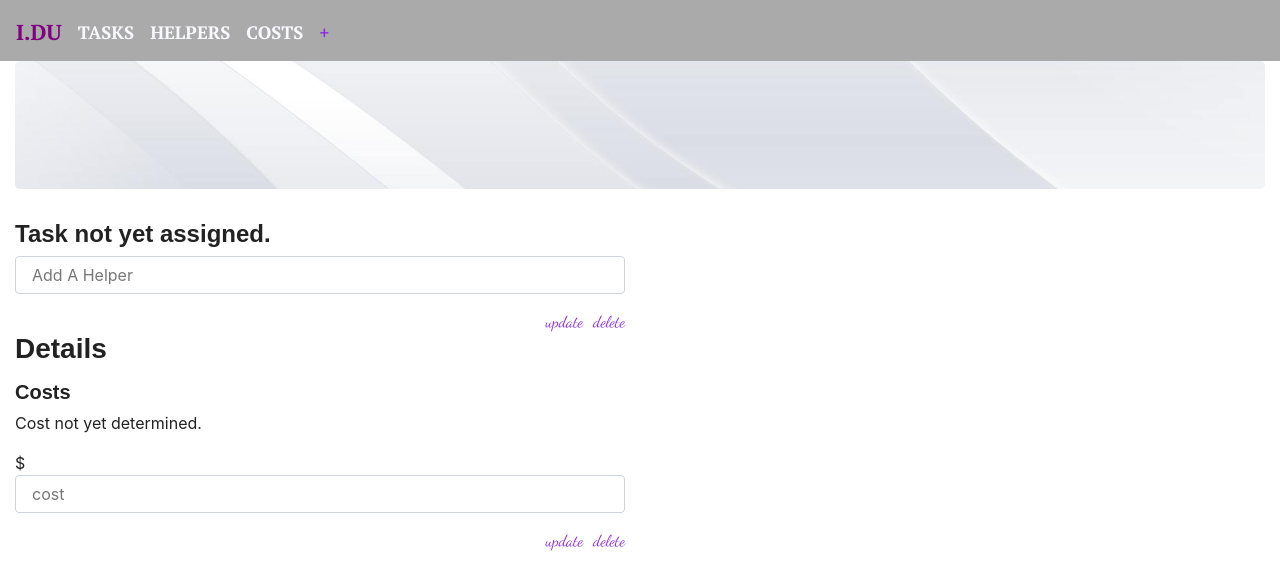
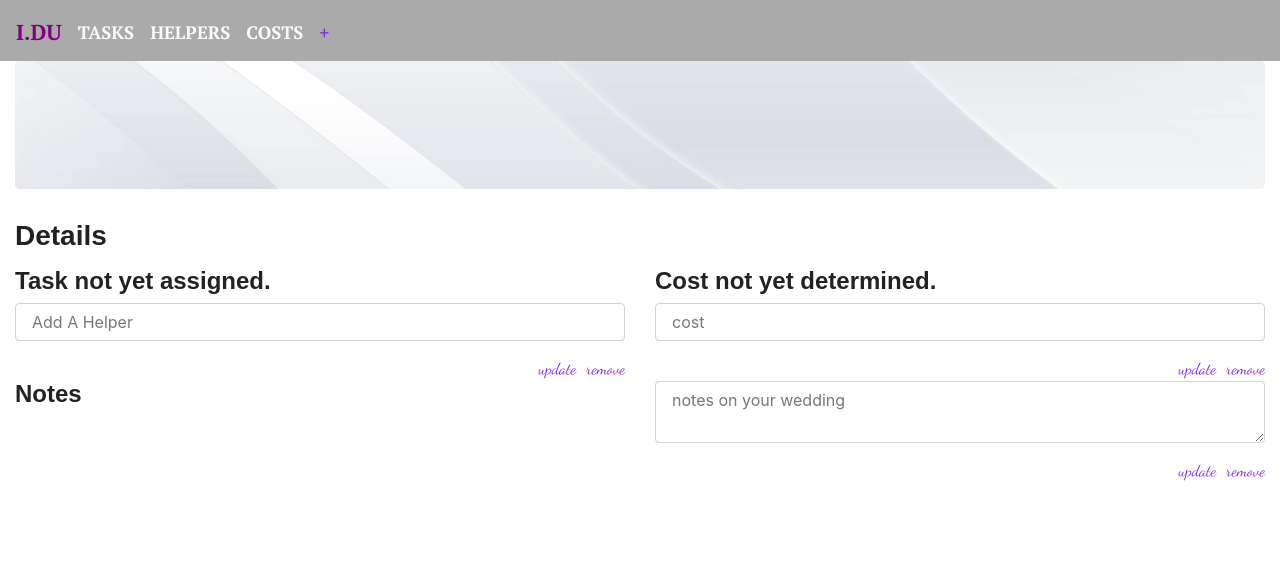
Before and after one commit to aWanderous/FinalBootcampProject, a React (Create React App) app in the folder client/: page /Task/1 in a window 1280 px wide. Shown: the top 588 px of the page. Built offline with nearby package versions, Linux system fonts and the light colour scheme; no server answers; a web font is replaced by a local one.

Commit message:
added notes to tasks

```diff
--- a/client/src/components/Form/index.js
+++ b/client/src/components/Form/index.js
@@ -1,4 +1,5 @@
 import React from "react";
+import "./style.css";
 
 // This file exports the Input, TextArea, and FormBtn components
 
@@ -13,14 +14,14 @@ export function Input(props) {
 export function TextArea(props) {
   return (
     <div className="form-group">
-      <textarea className="form-control" rows="9" {...props} />
+      <textarea className="form-control"{...props} />
     </div>
   );
 }
 
 export function FormBtn(props) {
   return (
-    <button {...props} style={{marginBottom: 10 }} className="btn-lg btn-success">
+    <button className="btn-sm btn-secondary" {...props} >
       {props.children}
     </button>
   );
--- /dev/null
+++ b/client/src/components/Form/style.css
@@ -0,0 +1,3 @@
+button {
+    margin-bottom: 10px;
+}
--- a/client/src/components/DeleteBtn/index.js
+++ b/client/src/components/RemoveBtn/index.js
@@ -3,12 +3,12 @@ import "./style.css";
 
 // The ...props means, spread all of the passed props onto this element
 // That way we don't have to define them all individually
-function DeleteBtn(props) {
+function RemoveBtn(props) {
   return (
-    <span className="delete-btn" {...props} role="button" tabIndex="0">
-      delete
+    <span className="remove-btn" {...props} role="button" tabIndex="0">
+      remove
     </span>
   );
 }
 
-export default DeleteBtn;
+export default RemoveBtn;
--- a/client/src/components/DeleteBtn/style.css
+++ b/client/src/components/RemoveBtn/style.css
@@ -1,4 +1,4 @@
-.delete-btn {
+.remove-btn {
   float: right;
   color: blueviolet;
   font-family: 'Dancing Script', cursive;
--- a/client/src/pages/Details.js
+++ b/client/src/pages/Details.js
@@ -2,8 +2,8 @@ import React, { Component } from "react";
 import { Col, Row, Container } from "../components/Grid";
 import Jumbotron from "../components/Jumbotron";
 import API from "../utils/API";
-import { Input } from "../components/Form";
-import DeleteBtn from "../components/DeleteBtn";
+import { Input, TextArea, } from "../components/Form";
+import RemoveBtn from "../components/RemoveBtn";
 import UpdateBtn from "../components/UpdateBtn";
 
 class Details extends Component {
@@ -30,6 +30,13 @@ class Details extends Component {
         .catch((err) => console.log(err));
   };
 
+  deleteNote = () => {
+    window.location.reload(false);
+			API.updateTask(this.props.match.params.id,{ note: ""})
+				.then((res) => this.loadTasks())
+        .catch((err) => console.log(err));
+  };
+
   deleteCost = () => {
     window.location.reload(false);
 			API.updateTask(this.props.match.params.id,{ cost: ""})
@@ -39,8 +46,8 @@ class Details extends Component {
 
   updateTask = () => {
     window.location.reload(false);
-		if (this.state.helper || this.state.cost) {
-			API.updateTask(this.props.match.params.id,{ helper: this.state.helper, cost: this.state.cost })
+		if (this.state.helper || this.state.cost || this.state.note) {
+			API.updateTask(this.props.match.params.id,{ helper: this.state.helper, cost: this.state.cost, note: this.state.note })
 				.then((res) => this.loadTasks())
 				.catch((err) => console.log(err));
 		}
@@ -64,7 +71,17 @@ class Details extends Component {
           </Col>
         </Row>
         <Row>
-          <Col size="md-10 md-offset-1">
+          <Col size="md-12 md-offset-1">
+            <article>
+              <h3>Details</h3>
+              <p>
+                {this.state.task.details}
+              </p>
+            </article>
+          </Col>
+        </Row>
+        <Row>
+          <Col size="md-6 md-offset-1">
             <article>
               <h4>
                 {this.state.task.helper ? (
@@ -74,60 +91,63 @@ class Details extends Component {
                 )}
                 </h4>
             </article>
-          </Col>
-        </Row>
         <form>
-					<Row>
-						<Col size='md-6'>
 							<Input
 								value={this.state.helper}
 								onChange={this.handleInputChange}
 								name='helper'
 								placeholder='Add A Helper'
 							/>
-              <DeleteBtn onClick={() => this.deleteHelper(this.state.helper)} />
+              <RemoveBtn onClick={() => this.deleteHelper(this.state.helper)} />
 							<UpdateBtn onClick={() => this.updateTask(this.state.helper)} />
+					</form>
 						</Col>
-					</Row>
-					</form>
-        <Row>
-          <Col size="md-10 md-offset-1">
+          <Col size="md-6 md-offset-1">
             <article>
-              <h3>Details</h3>
-              <p>
-                {this.state.task.details}
-              </p>
-            </article>
-          </Col>
-        </Row>
-        <Row>
-          <Col size="md-10 md-offset-1">
-            <article>
-              <h5>Costs</h5>
-              <p>
+              <h4>
               {this.state.task.cost ? (
-                "$" + this.state.task.cost
+                "This costs : $" + this.state.task.cost
                 ) : (
                   "Cost not yet determined."
                 )}
-              </p>
+              </h4>
             </article>
-          </Col>
-        </Row>
         <form>
-					<Row>
-						<Col size='md-6'>
-							$<Input
+							<Input
 								value={this.state.cost}
 								onChange={this.handleInputChange}
 								name='cost'
 								placeholder='cost'
 							/>
-              <DeleteBtn onClick={() => this.deleteCost(this.state.cost)} />
+              <RemoveBtn onClick={() => this.deleteCost(this.state.cost)} />
 							<UpdateBtn onClick={() => this.updateTask(this.state.cost)} />
+          </form>
 						</Col>
 					</Row>
-				</form>
+          <Row>
+          <Col size="md-6">
+            <h4>
+              Notes
+            </h4>
+            <p>
+          {this.state.task.note ? (
+           this.state.task.note
+                ) : (
+                  ""
+                )}
+                </p>
+          </Col>
+            <Col size="md-6">
+          <TextArea
+						value={this.state.note}
+						onChange={this.handleInputChange}
+						name='note'
+						placeholder='notes on your wedding'
+					/>
+					<RemoveBtn onClick={() => this.deleteNote(this.state.note)} />
+							<UpdateBtn onClick={() => this.updateTask(this.state.note)} />
+          </Col>
+          </Row>
       </Container>
     );
   }
--- a/client/src/pages/Guests.js
+++ b/client/src/pages/Guests.js
@@ -1,5 +1,5 @@
 import React, { Component } from "react";
-import DeleteBtn from "../components/DeleteBtn";
+import RemoveBtn from "../components/RemoveBtn";
 import Jumbotron from "../components/Jumbotron";
 import API from "../utils/API";
 import { Col, Row, Container } from "../components/Grid";
@@ -81,7 +81,7 @@ class Guests extends Component {
 										<strong>
 											{guest.guestName}
 										</strong>
-									<DeleteBtn onClick={() => this.deleteGuest(guest._id)} />
+									<RemoveBtn onClick={() => this.deleteGuest(guest._id)} />
 								</ListItem>
 							))}
 						</List>
--- a/client/src/pages/Playlist.js
+++ b/client/src/pages/Playlist.js
@@ -1,5 +1,5 @@
 import React, { Component } from "react";
-import DeleteBtn from "../components/DeleteBtn";
+import RemoveBtn from "../components/RemoveBtn";
 import Jumbotron from "../components/Jumbotron";
 import API from "../utils/API";
 import { Col, Row, Container } from "../components/Grid";
@@ -89,7 +89,7 @@ class Songs extends Component {
 										<strong>
 											{song.title} by {song.artist}
 										</strong>
-									<DeleteBtn onClick={() => this.deleteSong(song._id)} />
+									<RemoveBtn onClick={() => this.deleteSong(song._id)} />
 								</ListItem>
 							))}
 						</List>
```
Also changed, not shown: 2 other files (tests, documents, lock files or other folders).
